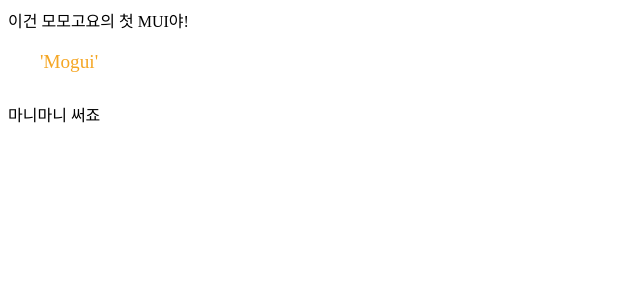
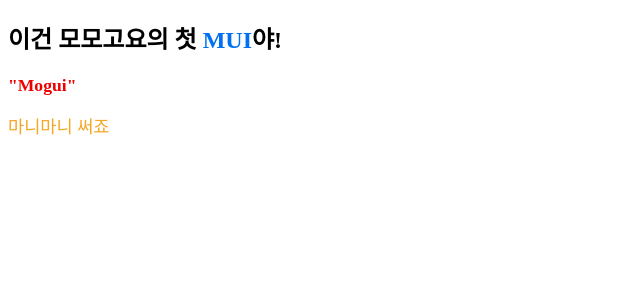
Before and after one commit to momogoyo/mogui, a Next.js app: page / in a window 1280 px wide. Shown: the top 300 px of the page, without its empty margins (0-640 px from the left). Built offline with nearby package versions, Linux system fonts and the light colour scheme.

Commit message:
✨ text 안에 tag 요소

```diff
--- a/components/Text/Child.tsx
+++ b/components/Text/Child.tsx
@@ -1,10 +1,10 @@
 import { useMemo } from 'react'
-import type { NormalTypes, TextElement } from '@/types/props-types'
+import type { NormalTypes } from '@/types/props-types'
 import { useTheme } from '@/hooks/useTheme'
 import { useScale } from '@/hooks/useScale'
 
-interface TextChildProps {
-  tag?: TextElement
+interface Props {
+  tag?: keyof JSX.IntrinsicElements
   type?: NormalTypes
   className?: string
   children?: React.ReactNode
@@ -29,14 +29,17 @@ const getTypeColor = (type: NormalTypes, palette: any) => {
   return colors[type] || colors.default
 }
 
-const TextChildComponent = ({
+type NativeAttrs = Omit<React.DetailsHTMLAttributes<any>, keyof Props>
+export type TextChildProps = Props & NativeAttrs
+
+const TextChild = ({
   tag,
   type,
   className,
   children,
   ...props
-}: TextChildProps & typeof defaultProps) => {
-  const Component = tag as TextElement
+}: React.PropsWithChildren<TextChildProps> & typeof defaultProps) => {
+  const Component = tag as keyof JSX.IntrinsicElements
   const theme = useTheme()
   const { SCALES, getScaleProps } = useScale()
   const font = getScaleProps('font')
@@ -97,4 +100,7 @@ const TextChildComponent = ({
   )
 }
 
-export default TextChildComponent
+TextChild.defaultProps = defaultProps
+TextChild.displayName = 'MoguiText'
+
+export default TextChild
--- a/components/Text/Text.tsx
+++ b/components/Text/Text.tsx
@@ -2,9 +2,11 @@ import React, { useMemo } from 'react'
 import TextChild from './Child'
 import { withScale } from '@/hooks/useScale'
 
-import type { NormalTypes, TextElement } from '@/types/props-types'
+import type { NormalTypes } from '@/types/props-types'
 
-interface TextProps {
+export type TextTypes = NormalTypes
+
+interface Props {
   h1?: boolean
   h2?: boolean
   h3?: boolean
@@ -19,13 +21,9 @@ interface TextProps {
   del?: boolean
   em?: boolean
   blockquote?: boolean
-  children?: React.ReactNode
   className?: string
-  type?: NormalTypes
+  type?: TextTypes
 }
-
-type ElementMap = { [key in keyof JSX.IntrinsicElements]?: boolean }
-type TextRenderableElements = Array<TextElement>
 
 const defaultProps = {
   h1: false,
@@ -43,10 +41,25 @@ const defaultProps = {
   em: false,
   blockquote: false,
   className: '',
-  type: 'default' as NormalTypes
+  type: 'default' as TextTypes,
 }
 
-const TextComponent = ({
+type ElementMap = { [key in keyof JSX.IntrinsicElements]?: boolean }
+
+type NativeAttrs = Omit<React.HTMLAttributes<any>, keyof Props>
+export type TextProps = Props & NativeAttrs
+
+type TextRenderableElements = Array<keyof JSX.IntrinsicElements>
+
+const getModifierChild = (tags: TextRenderableElements, children: React.ReactNode) => {
+  if (!tags.length) return children
+
+  const nextTag = tags.slice(1, tags.length)
+  return <TextChild tag={tags[0]}>{getModifierChild(nextTag, children)}</TextChild>
+}
+
+// @ts-ignore
+const TextComponent: React.FC<React.PropsWithChildren<TextProps>> = ({
   h1,
   h2,
   h3,
@@ -64,37 +77,36 @@ const TextComponent = ({
   children,
   className,
   ...props
-}: TextProps & typeof defaultProps) => {
+}: React.PropsWithChildren<TextProps> & typeof defaultProps) => {
   const elements: ElementMap = { h1, h2, h3, h4, h5, h6, p, blockquote }
   const inlineElements: ElementMap = { span, small, b, em, i, del }
   // @ts-ignore
-  const names = Object.keys(elements).filter((name: TextElement) => elements[name]) as TextRenderableElements
+  const names = Object.keys(elements).filter((name: keyof JSX.IntrinsicElements) => elements[name]) as TextRenderableElements
   // @ts-ignore
-  const inlineNames = Object.keys(inlineElements).filter((name: TextElement) => inlineElements[name]) as TextRenderableElements
+  const inlineNames = Object.keys(inlineElements).filter((name: keyof JSX.IntrinsicElements) => inlineElements[name]) as TextRenderableElements
 
   const tag = useMemo(() => {
     if (names[0]) return names[0]
     if (inlineNames[0]) return inlineNames[0]
-    return 'p' as TextElement
+    return 'p' as keyof JSX.IntrinsicElements
   }, [names, inlineNames])
 
+  const renderableChildElements = inlineNames.filter((name: keyof JSX.IntrinsicElements) => name !== tag,) as TextRenderableElements
+
   const modifers = useMemo(() => {
-    return children
-  }, [children])
+    if (!renderableChildElements.length) return children
+    return getModifierChild(renderableChildElements, children)
+  }, [renderableChildElements, children])
 
   return (
-    <TextChild
-      className={className}
-      tag={tag}
-      {...props}
-    >
+    <TextChild className={className} tag={tag} {...props}>
       {modifers}
     </TextChild>
   )
 }
 
 TextComponent.defaultProps = defaultProps
-TextComponent.displayName = 'MoguiText'
+TextComponent.displayName = 'GeistText'
 const Text = withScale(TextComponent)
 
 export default Text
--- a/pages/index.tsx
+++ b/pages/index.tsx
@@ -11,10 +11,12 @@ export default function Home() {
       </Head>
       <div>
         <div>
-          이건 모모고요의 첫 MUI야!
-          {/* @ts-ignore */}
-          <Text p type="warning" pl="2" mr="2" font="1.2" width="10" height="2">'Mogui'</Text>
-          마니마니 써죠
+          <Text h2>
+            이건 모모고요의
+            첫 <Text span type="success">MUI</Text>야!
+          </Text>
+          <Text b type="error" font="1.4">"Mogui"</Text>
+          <Text p type="warning" font="1.1">마니마니 써죠</Text>
         </div>
       </div>
     </>
--- a/types/props-types.ts
+++ b/types/props-types.ts
@@ -7,4 +7,3 @@ const normalTypes = [
 ]
 
 export type NormalTypes = typeof normalTypes[number]
-export type TextElement = keyof JSX.IntrinsicElements
```
